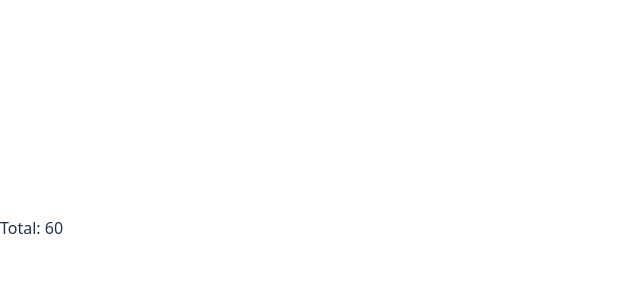
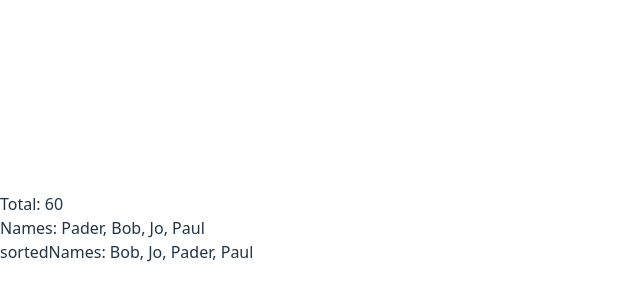
Before and after one commit to paderx01/ReactStateMgmt, a React (Vite) app: page / in a window 1280 px wide. Shown: the part 172-472 px from the top of the page, without its empty margins (0-640 px from the left). Built offline with nearby package versions, Linux system fonts and the light colour scheme.

Commit message:
sorted names in array

```diff
--- a/src/App.jsx
+++ b/src/App.jsx
@@ -1,11 +1,24 @@
-import { useState } from "react";
+import { useState, useMemo } from "react";
 
 function App() {
   const [numbers] = useState([10, 20, 30]);
 
-  const total = numbers.reduce((acc, number) => acc + number, 0);
+  const total = useMemo(
+    () => numbers.reduce((acc, number) => acc + number, 0),
+    [numbers],
+  );
 
-  return <div>Total: {total}</div>;
+  const [names] = useState(["Pader", "Bob", "Jo", "Paul"]);
+
+  const sortedNames = [...names].sort();
+
+  return (
+    <>
+      <div>Total: {total}</div>
+      <div>Names: {names.join(", ")}</div>
+      <div>sortedNames: {sortedNames.join(", ")}</div>
+    </>
+  );
 }
 
 export default App;
```
